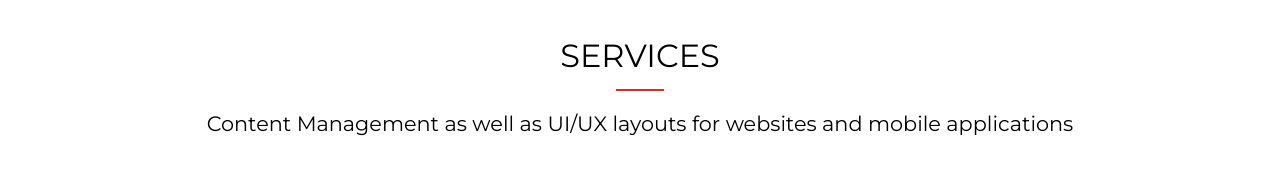
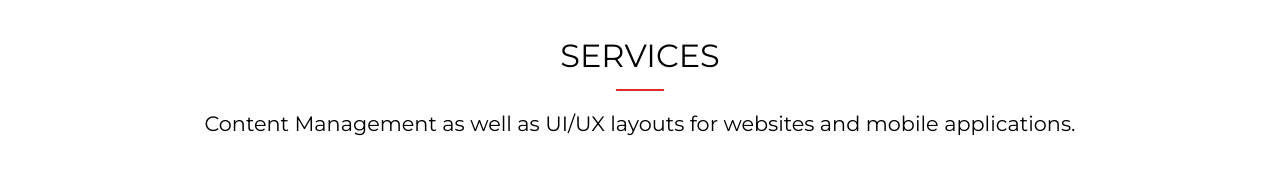
Before and after one commit to JaleelDeangalo/SparkWorks-PortfolioWebsite, a plain HTML site: page dist/index.html in a window 1280 px wide. Shown: the part 802-987 px from the top of the page. Drawn offline with Linux system fonts and the light colour scheme.

Commit message:
new commit

```diff
--- a/dist/index.html
+++ b/dist/index.html
@@ -65,7 +65,7 @@
         <h2 class="section-title">Services</h2>
         <div class="bottom-line"></div>
         <p class="lead">
-         Content Management as well as UI/UX layouts for websites and mobile applications
+         Content Management as well as UI/UX layouts for websites and mobile applications.
         </p>
         <div class="specials">
           <div>
```
